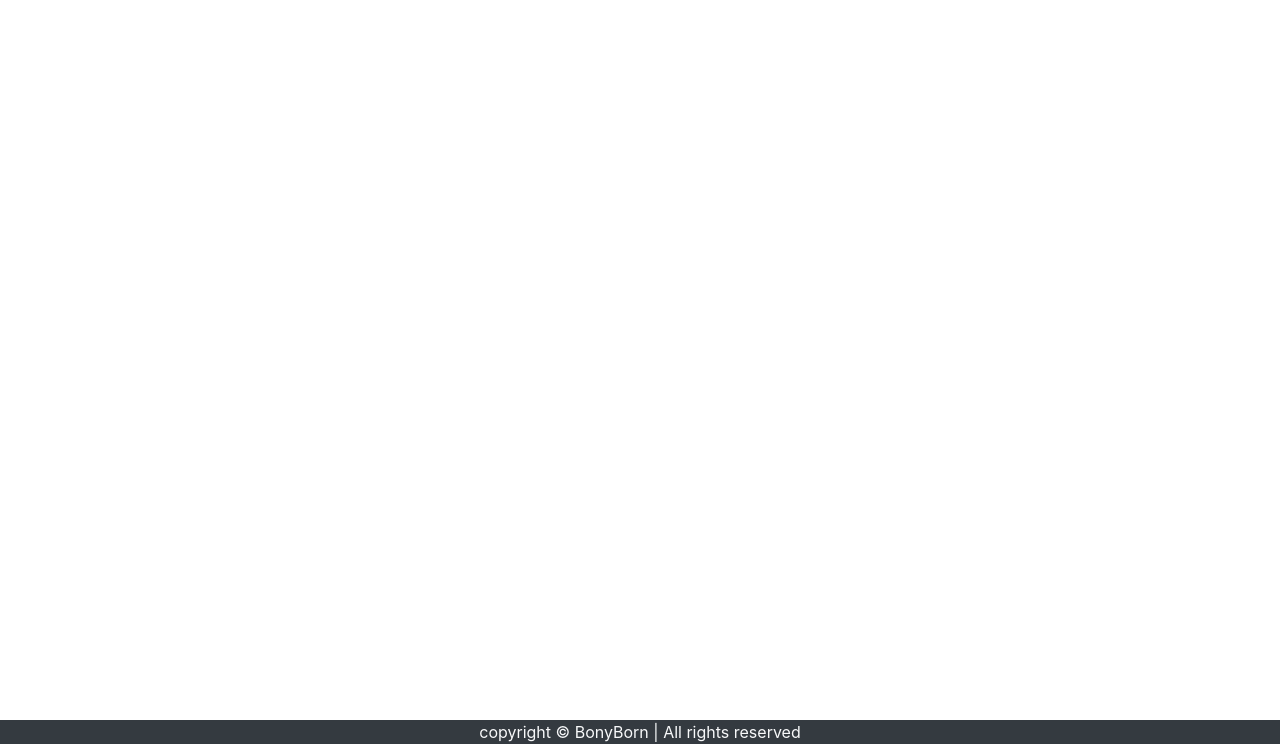
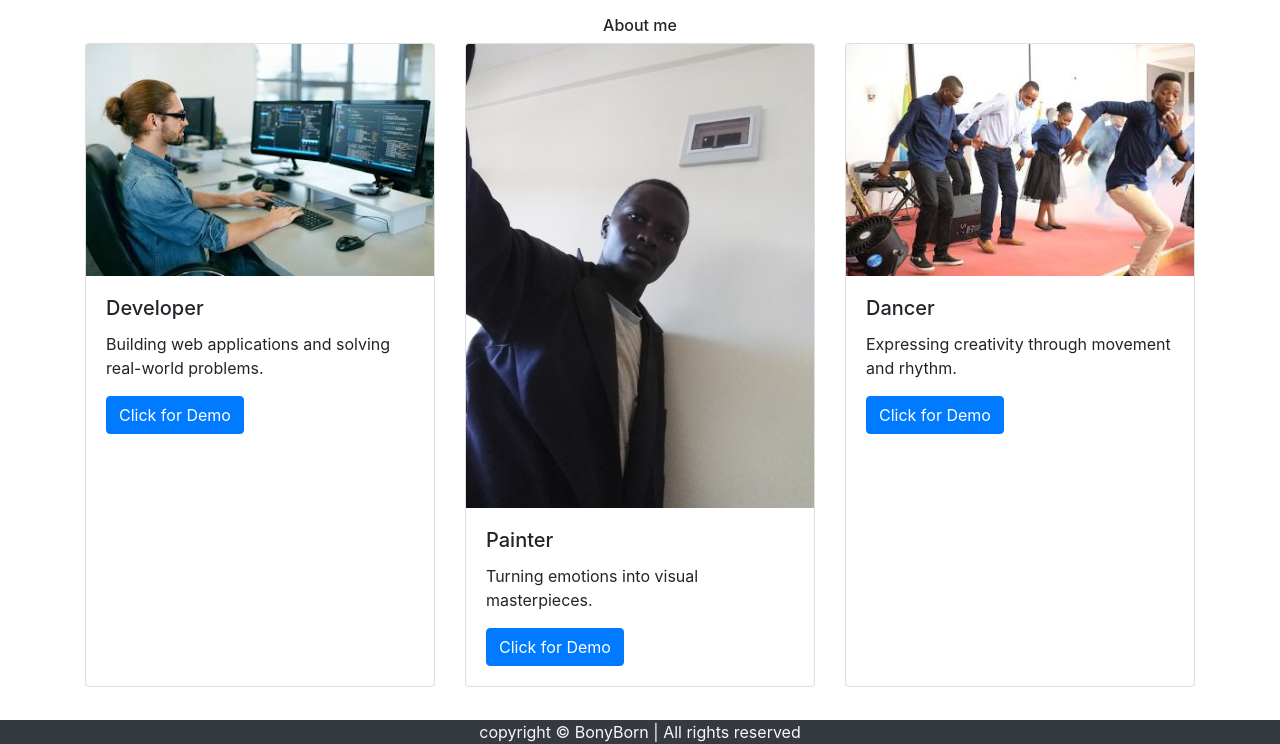
Before and after one commit to bonyborn/my_portfolio, a Django app: page /about/ in a window 1280 px wide. Shown: the part 56-800 px from the top of the page. Run offline with Django 5.2, Linux system fonts and the light colour scheme.

Commit message:
Update about.html

```diff
--- a/home/templates/home/about.html
+++ b/home/templates/home/about.html
@@ -34,6 +34,39 @@
     </form>
   </div>
   </nav>
+    <div class="container my-3">
+  <h6 class="text-center">About me</h6>
+        <div class="card-deck">
+  <div class="card">
+      <img src="{% static 'home/Developer.jpeg' %}" class="card-img-top" alt="Developer">
+    <div class="card-body">
+      <h5 class="card-title">Developer</h5>
+      <p class="card-text">Building web applications and solving real-world problems.</p>
+      <a href="#" class="btn btn-primary">Click for Demo</a>
+    </div>
+  </div>
+  <div class="card">
+      <img src="{% static 'home/Painter.jpg' %}" class="card-img-top" alt="Painter">
+    <div class="card-body">
+      <h5 class="card-title">Painter</h5>
+      <p class="card-text">Turning emotions into visual masterpieces.</p>
+      <a href="#" class="btn btn-primary">Click for Demo</a>
+    </div>
+  </div>
+  <div class="card">
+      <img src="{% static 'home/Dancer.jpeg' %}" class="card-img-top" alt="Dancer">
+    <div class="card-body">
+      <h5 class="card-title">Dancer</h5>
+      <p class="card-text">Expressing creativity through movement and rhythm.</p>
+      <a href="#" class="btn btn-primary">Click for Demo</a>
+    </div>
+  </div>
+        </div>
+      </div>
+    </div>
+  </div>
+    </div>
+
 
 
     <!-- Optional JavaScript -->
```
